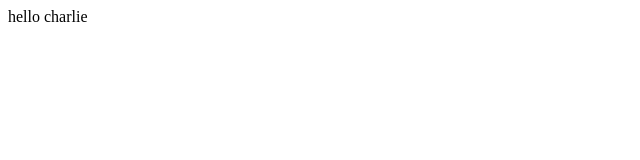
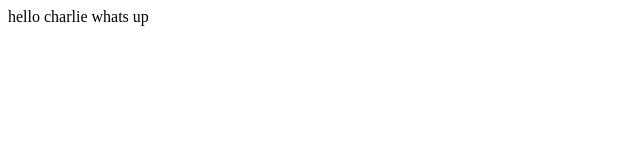
Before and after one commit to pradhanc4/Demo, a plain HTML site: page index.html in a window 1280 px wide. Shown: the full height of the page, 0-640 px from the left. Drawn offline with Linux system fonts and the light colour scheme.

Commit message:
Update index.html

```diff
--- a/index.html
+++ b/index.html
@@ -6,6 +6,6 @@
     <title>Document</title>
 </head>
 <body>
-    hello charlie
+    hello charlie whats up
 </body>
 </html>
```
